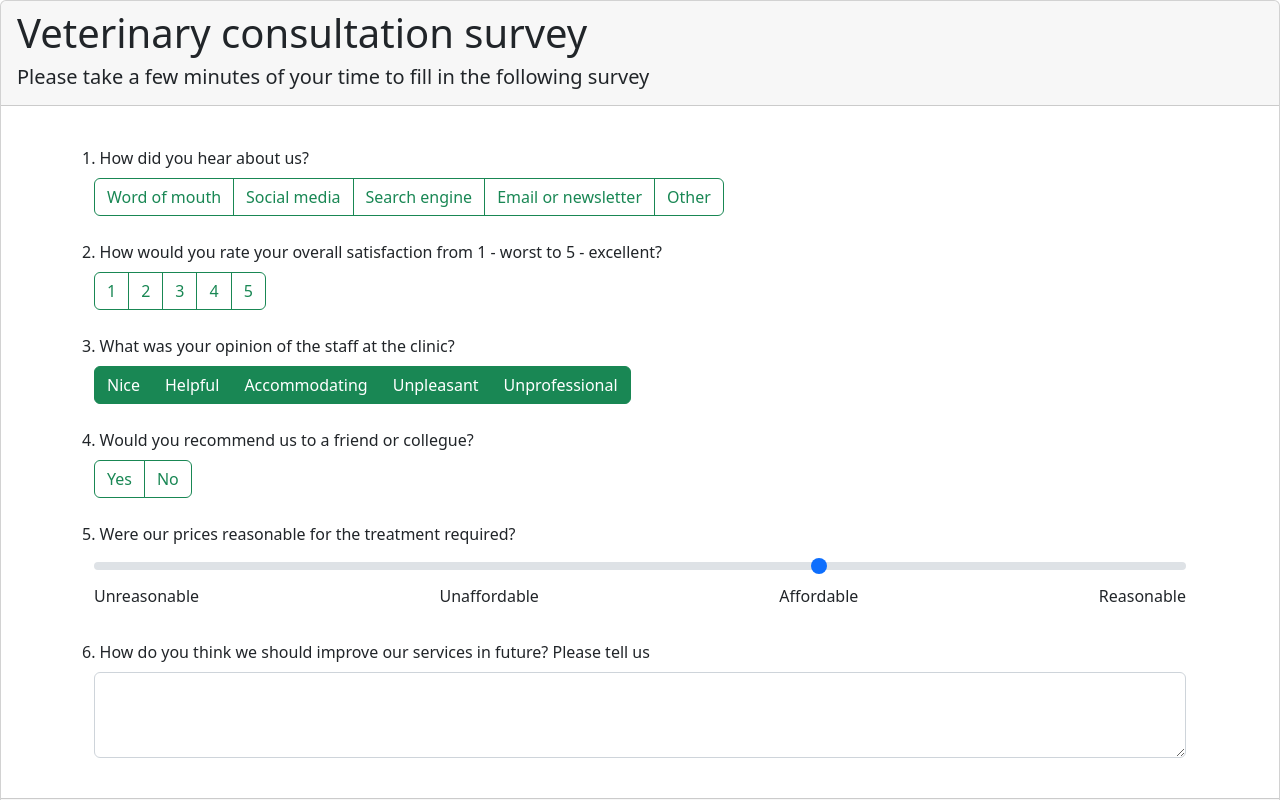
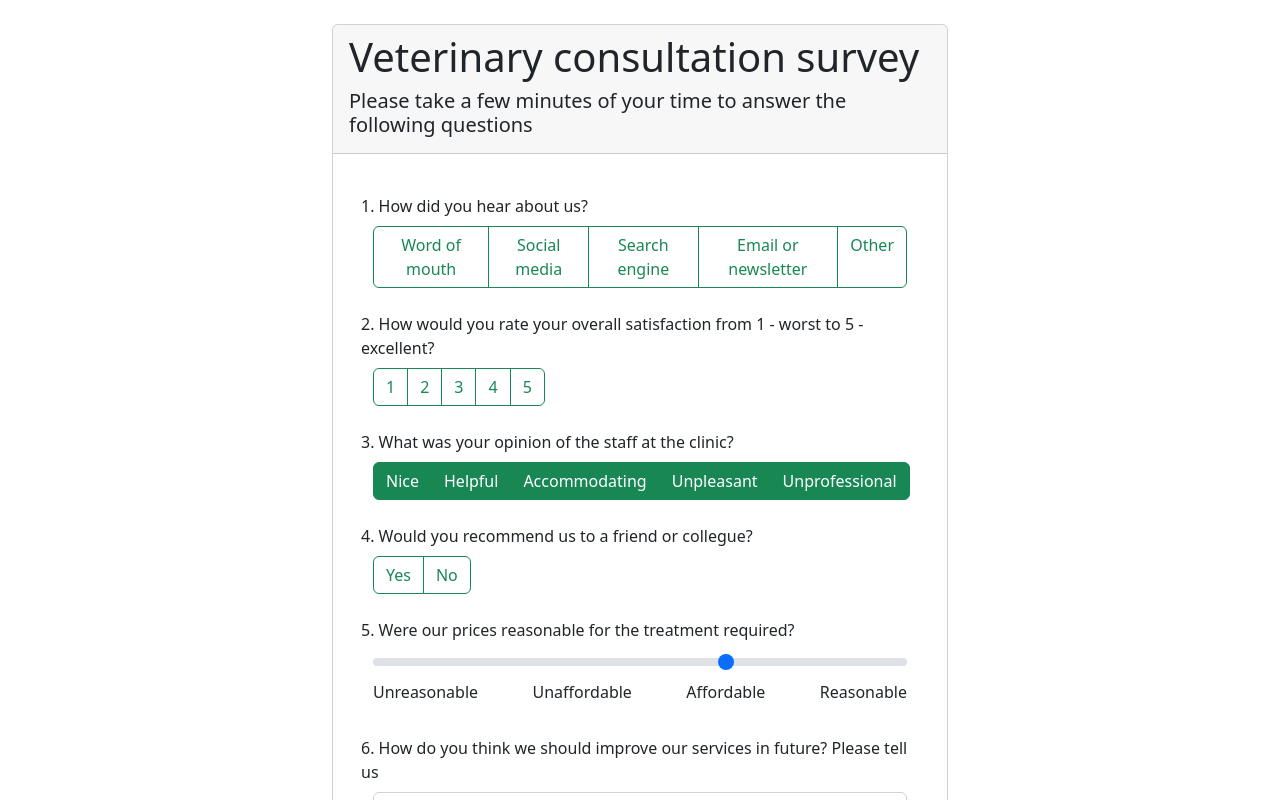
Before and after one commit to alecla/vet-survey, a React (Vite) app: page / in a window 1280 px wide. Shown: the top 800 px of the page. Built offline with nearby package versions, Linux system fonts and the light colour scheme.

Commit message:
add giphy cat etc

```diff
--- a/src/App.tsx
+++ b/src/App.tsx
@@ -113,6 +113,10 @@ const renderForm = (
 const renderFormConfirmation = (form: FormState): JSX.Element => {
 	return (
 		<Alert variant='success'>
+			<Stack key='resetbutton' gap={2} className='w-50 mx-auto my-4'>
+				<iframe src='https://giphy.com/embed/D8HLAWDFmPauTi5QV7'></iframe>
+				<h5 className='text-center my-4'>You can see your answers below:</h5>
+			</Stack>
 			{Object.entries(form).map(([key, value]) => {
 				const getLabelForKey = formData.find((inputGroup) => inputGroup.name === key)?.label ?? '';
 				const getLabelFromValueObj = formData.find((inputGroup) => inputGroup.name === key);
@@ -125,8 +129,8 @@ const renderFormConfirmation = (form: FormState): JSX.Element => {
 						.join(', ') || value;
 				return (
 					<div key={getLabelForKey}>
-						<p>{getLabelForKey}</p>
-						<p>{formattedValue.length > 0 ? formattedValue : 'Not answered'}</p>
+						<p className='fw-bolder'>{getLabelForKey}</p>
+						<p>{formattedValue.length > 0 ? formattedValue : 'No answer'}</p>
 						<hr />
 					</div>
 				);
@@ -165,13 +169,14 @@ const App = () => {
 	console.log(form, 'form render');
 
 	return (
+		<Container className='my-4 w-50'>
 			<Card>
 				<Card.Header>
 					<h1>Veterinary consultation survey</h1>
 					<h5>
 						{formStep !== FORM_STEPS.CONFIRMATION
-						? 'Please take a few minutes of your time to fill in the following survey'
-						: 'Thank you for completing our survey. Here have a cookie!'}
+							? 'Please take a few minutes of your time to answer the following questions'
+							: 'Thank you for completing our survey!'}
 					</h5>
 				</Card.Header>
 				<Card.Body>
@@ -200,6 +205,7 @@ const App = () => {
 					)}
 				</Card.Footer>
 			</Card>
+		</Container>
 	);
 };
 
```
Also changed, not shown: 1 other file (tests, documents, lock files or other folders). Lines whose indentation alone changed are shown as unchanged.
